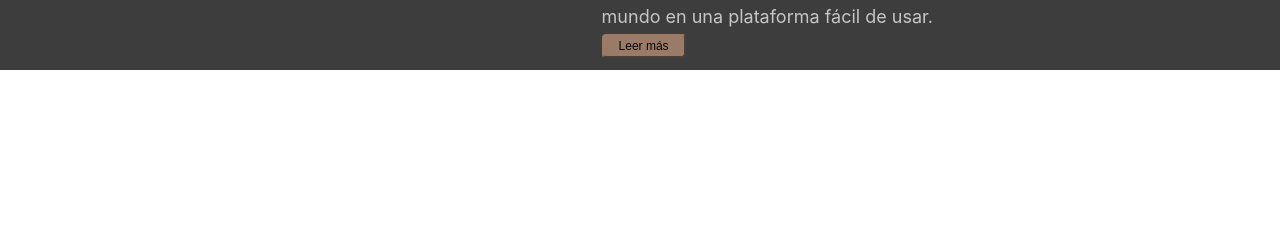
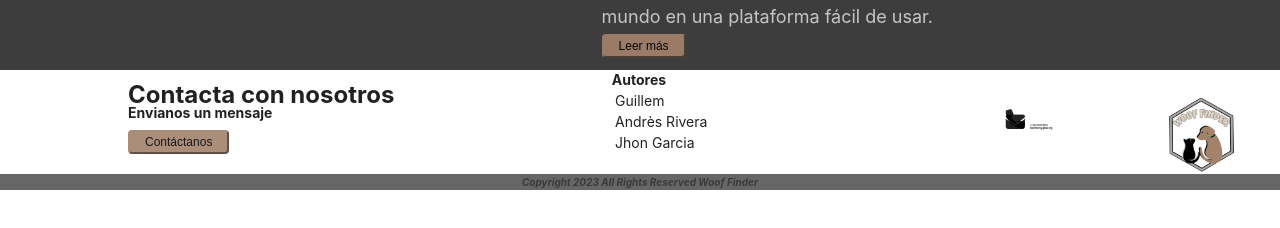
Before and after one commit to g-alpi/Woof-Finder, a React (Vite) app in the folder WoofFinder-Frontend/: page / in a window 1280 px wide. Shown: the part 722-950 px from the top of the page. After the commit the page ends 912 px from the top, so only its background shows below. Built offline with nearby package versions, Linux system fonts and the light colour scheme.

Commit message:
Working on fotter and homepage

```diff
--- a/WoofFinder-Frontend/index.html
+++ b/WoofFinder-Frontend/index.html
@@ -10,4 +10,5 @@
     <div id="root"></div>
     <script type="module" src="./src/main.jsx"></script>
   </body>
+  <script src="https://kit.fontawesome.com/4f1ceb95ac.js" crossorigin="anonymous"></script>
 </html>
--- a/WoofFinder-Frontend/src/assets/styles/App.css
+++ b/WoofFinder-Frontend/src/assets/styles/App.css
@@ -175,14 +175,106 @@ body{
   opacity: 70%;
 }
 
-/* Sponsors HomePage Section */
+/* Fotter Section */
 
-.Sponsors{
+.Fotter{
   background-color: #ffffff;
-  height: 50vh;
+  height: 100%;
   display: flex;
   flex-direction: column;
   justify-content: center;
   text-align: left;
   overflow: hidden;
 }
+
+.fotterContactUs{
+  display: flex;
+  flex-direction: column;
+  align-items: start;
+  margin-left: 10%;
+  position: relative;
+  height: 13vh;
+}
+
+.fotterContactUs h1{
+  font-size: 24px;
+  margin-bottom: -23px;
+  margin-top: 7px;
+}
+
+.fotterContactUs h2{
+  font-size: 14px;
+  margin-bottom: 5px;
+}
+
+.fotterLogo{
+  width: 40%;
+  height: 100%;
+  position: absolute;
+  top: -16%;
+  left: 73%;
+  transform: scale(0.15, 0.15);
+}
+
+.phone{
+  width: 10%;
+  height: 20%;
+  transform: scale(8, 8);
+  position: relative;
+  bottom: 369%;
+  right: 195%;
+}
+
+.email{
+  width: 10%;
+  height: 20%;
+  transform: scale(8, 8);
+  position: relative;
+  bottom: 369%;
+  right: 195%;
+}
+
+.phoneNumber{
+  position: relative;
+  bottom: 369%;
+  right: 195%;
+}
+
+.emailDirection{
+  position: relative;
+  bottom: 369%;
+  right: 195%;
+}
+
+.copyRights{
+  background-color: #666666;
+  position: relative;
+  height: 2vh;
+  display: flex;
+  flex-direction: column;
+  justify-content: center;
+  text-align: center;
+}
+
+.copyRights h2{
+  font-size: 10px;
+  opacity: 50%;
+  font-style: italic;
+}
+
+.fotterContactUs h3{
+  font-size: 14px;
+  margin-bottom: -14px;
+}
+
+.fotterContactUs p{
+  font-size: 14px;
+  margin-bottom: -99px;
+  margin-left: -25px;
+}
+
+.Autores{
+  position: relative;
+  bottom: 95%;
+  left: 42%;
+}
--- /dev/null
+++ b/WoofFinder-Frontend/src/components/Fotter.jsx
@@ -0,0 +1,49 @@
+import React from 'react'
+import { NavLink } from 'react-router-dom';
+import WoofFinderLogo from '../assets/styles/sources/WoofFinderLogo.png';
+
+export default function Fotter() {
+
+    return (
+        <div className='Fotter'>
+            <div className="fotterContactUs">
+                <h1 className='Contactanos'>{"Contacta con nosotros"}</h1>
+                <h2>{"Envianos un mensaje"}</h2>
+                <NavLink to="/Contáctanos">
+                    <button className="btnPrimary">Contáctanos</button>
+                </NavLink>
+
+                <div className="Autores">
+                    <h3>Autores</h3>
+                    <p className='Autores'>
+                        Guillem
+                        <br />
+                        Andrès Rivera
+                        <br />
+                        Jhon Garcia
+                    </p>
+                </div>
+
+                <div className="fotterLogo">
+                    <img src={WoofFinderLogo} alt="picture" />
+
+                    <div className='phone'>
+                        <i class="fa-solid fa-phone"></i>
+                    </div>
+
+                    <div className='email'>
+                        <i class="fa-solid fa-envelope"></i>
+                    </div>
+
+                    <h3 className='phoneNumber'>{"  (+34) 613414845"}</h3>
+                    <h3 className='emailDirection'>{"woofinder@gmail.org"}</h3>
+                </div>
+            </div>
+
+            <div className='copyRights'>
+                <h2>{"Copyright 2023 All Rights Reserved Woof Finder"}</h2>
+            </div>
+
+        </div>
+    )
+}
--- a/WoofFinder-Frontend/src/components/Sponsors.jsx
+++ /dev/null
@@ -1,10 +0,0 @@
-import React from 'react'
-
-export default function Sponsors() {
-
-    return (
-        <div className='Sponsors'>
-
-        </div>
-    )
-}
--- a/WoofFinder-Frontend/src/pages/Home/Home.jsx
+++ b/WoofFinder-Frontend/src/pages/Home/Home.jsx
@@ -1,14 +1,14 @@
 import React from 'react'
-import HomePageHeader from '../../components/homePageHeader.jsx'
+import HomePageHeader from '../../components/HomePageHeader.jsx'
 import AboutUs from '../../components/AboutUs.jsx'
-import Sponsors from '../../components/Sponsors.jsx'
+import Fotter from '../../components/Fotter.jsx'
 
 export default function Home() {
   return (
     <div>
       <HomePageHeader/>
       <AboutUs/>
-      <Sponsors/>
+      <Fotter/>
     </div>
   )
 }
```
